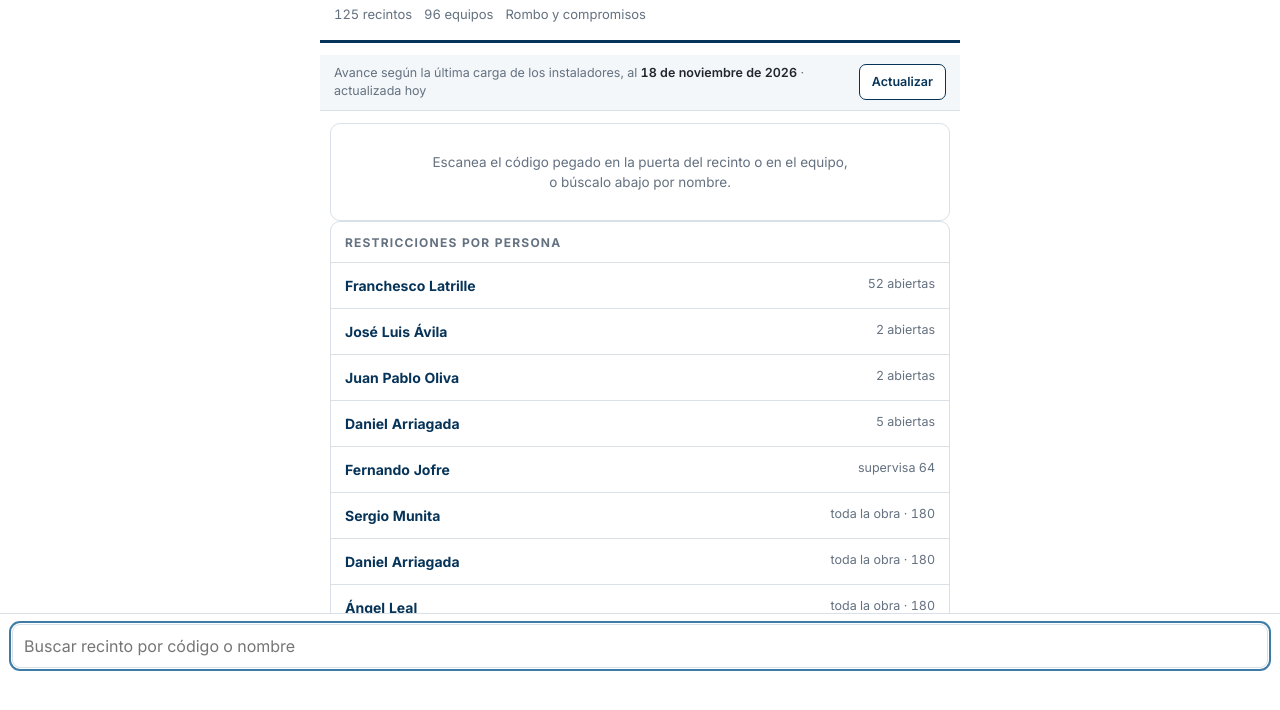
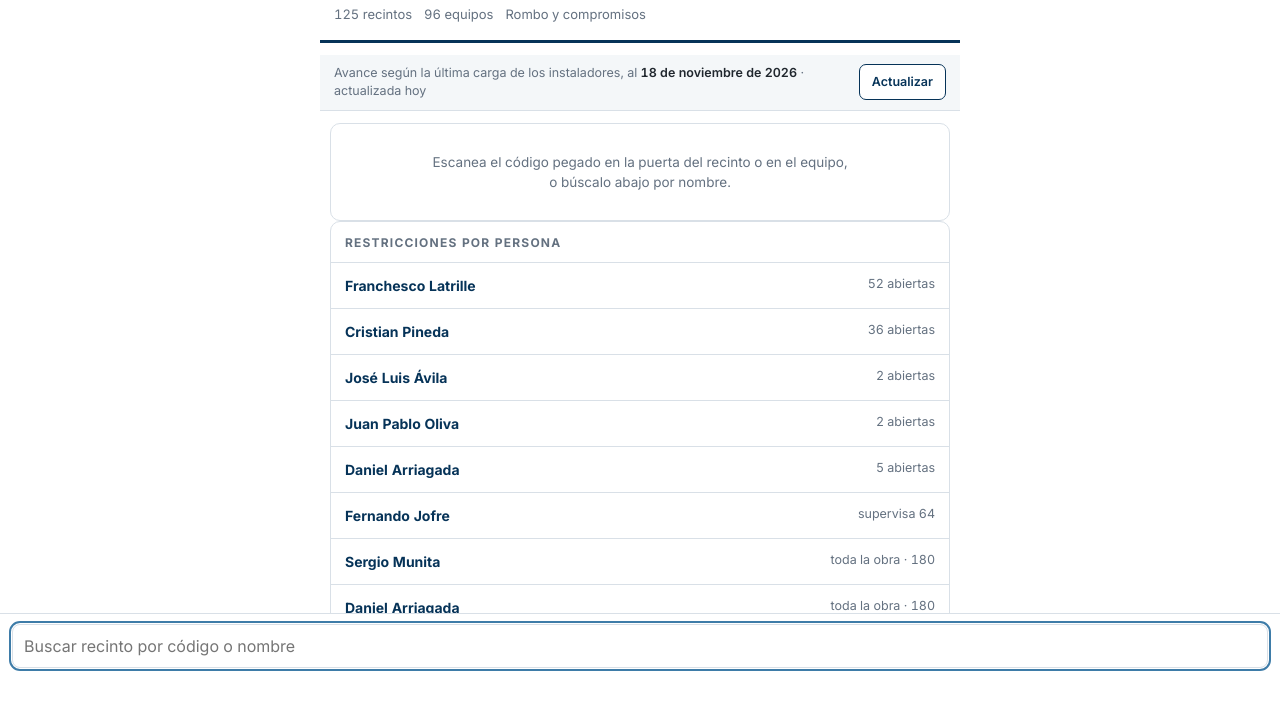
Before and after one commit to aleal-IA/cvet-fichas, a plain HTML site: page index.html in a window 1280 px wide. Shown: the part 122-832 px from the top of the page. Drawn offline with Linux system fonts and the light colour scheme.

Commit message:
Corte 2026-11-18 · 1707 fechas de instalación

```diff
--- a/index.html
+++ b/index.html
@@ -451,7 +451,7 @@ function pintaPersona(sig){
 function personasCard(){
   if (!D.rst || !D.rst.length) return '';
   const cn = {}; D.rst.forEach(x => { if (x.resp) cn[x.resp] = (cn[x.resp]||0) + 1 });
-  const orden = ['FL','JCR','JLA','JPO','DA','TyP','MyM','Kuruf','Bash'].filter(k => cn[k]);
+  const orden = ['FL','CP','JCR','JLA','JPO','DA','TyP','MyM','Kuruf','Bash'].filter(k => cn[k]);
   const sups = ['FJ'].filter(k => D.rst.some(x => x.sup === k));
   return `<div class="card pers"><h2>Restricciones por persona</h2>` +
     orden.map(k => `<a href="#MIS/${k}"><b>${esc(nombre(k))}</b><span>${cn[k]} abiertas</span></a>`).join('') +
```
